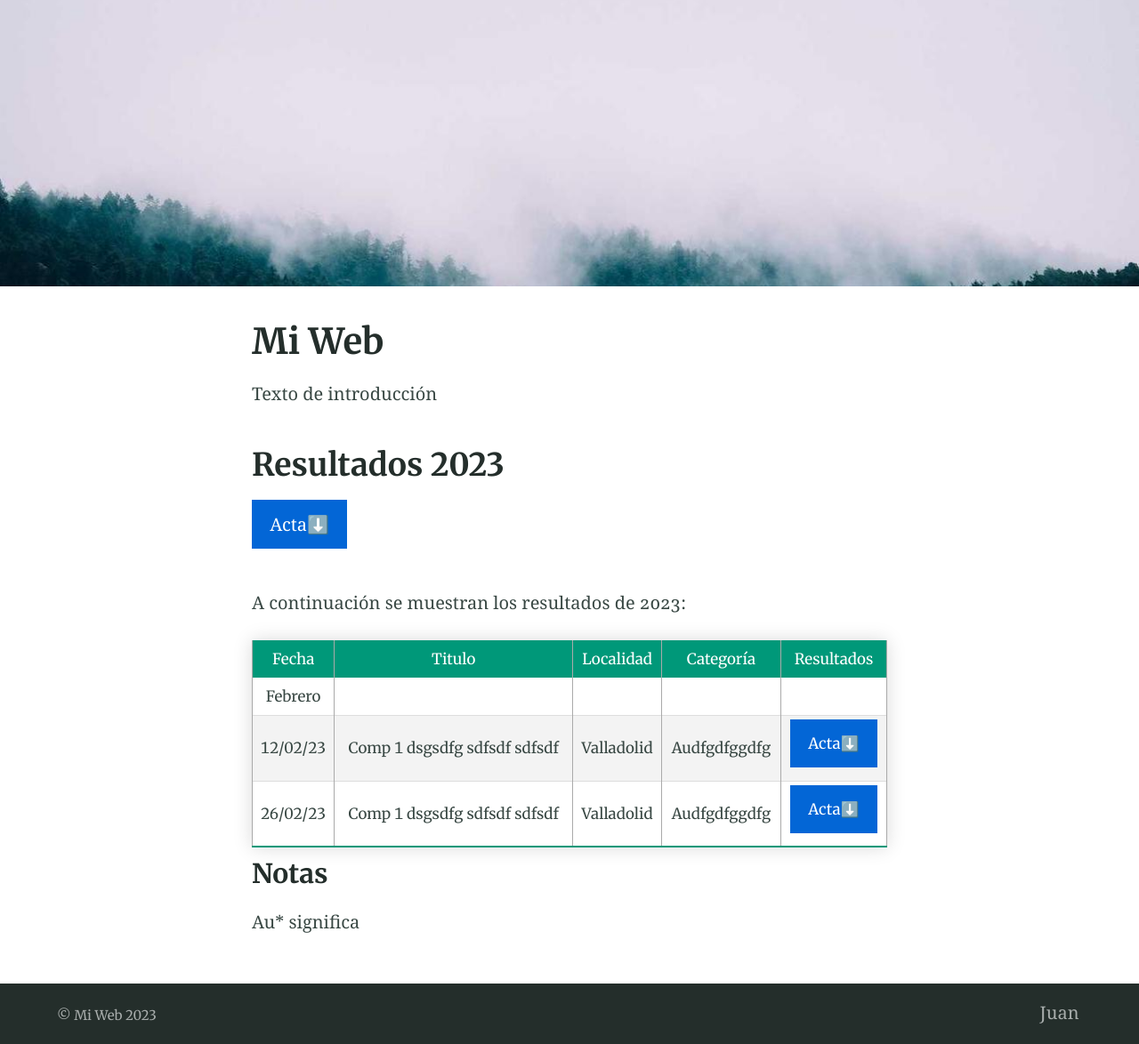
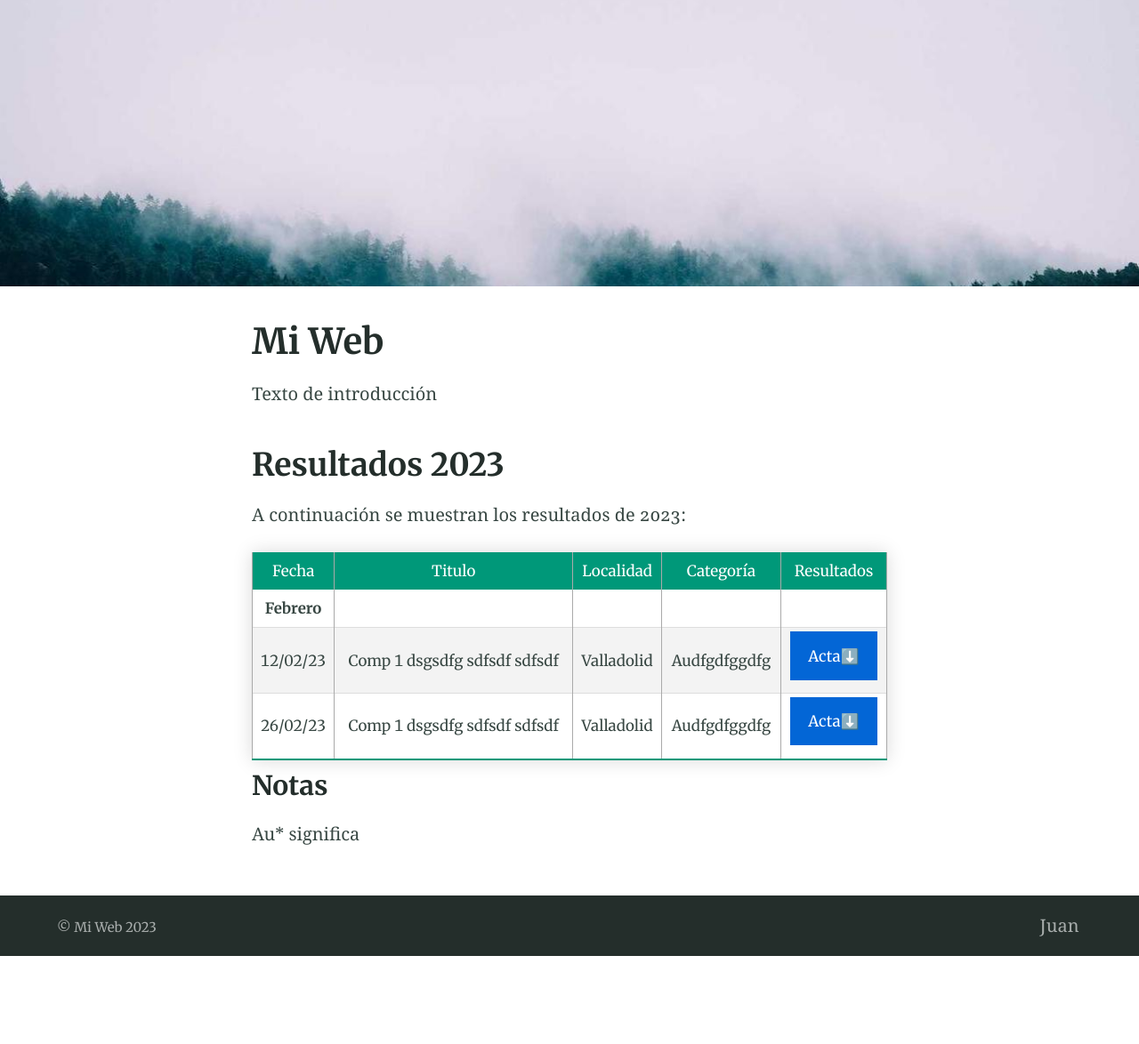
Before and after one commit to labajo/website-test, a Jekyll site: the page built from index.md, in a window 1280 px wide. Shown: the whole page at 89% size. Built offline with Jekyll 4.4.1, drawn with Linux system fonts in a browser that asks for light colours; after the commit the page ends 1075 px from its top, so only the background shows below that.

```diff
--- a/index.md
+++ b/index.md
@@ -8,13 +8,11 @@ Texto de introducción
 
 ## Resultados 2023
 
-{% include button.html text="Acta⬇️" link="./resultados/2023/sample.pdf" color="#0366d6" %}
-
 A continuación se muestran los resultados de 2023:
 
 | Fecha      | Titulo | Localidad     | Categoría    | Resultados |
 |    :----:   |    :----:   |    :----:   |     :----:   |     :----:   |
-| Febrero |      |   |   |   |
+| **Febrero** |      |   |   |   |
 | 12/02/23 | Comp 1  dsgsdfg sdfsdf sdfsdf | Valladolid | Audfgdfggdfg | {% include button.html text="Acta⬇️" link="./resultados/2023/sample.pdf" color="#0366d6" %} |
 | 26/02/23 | Comp 1  dsgsdfg sdfsdf sdfsdf | Valladolid | Audfgdfggdfg | {% include button.html text="Acta⬇️" link="./resultados/2023/sample.pdf" color="#0366d6" %} |
 
```
